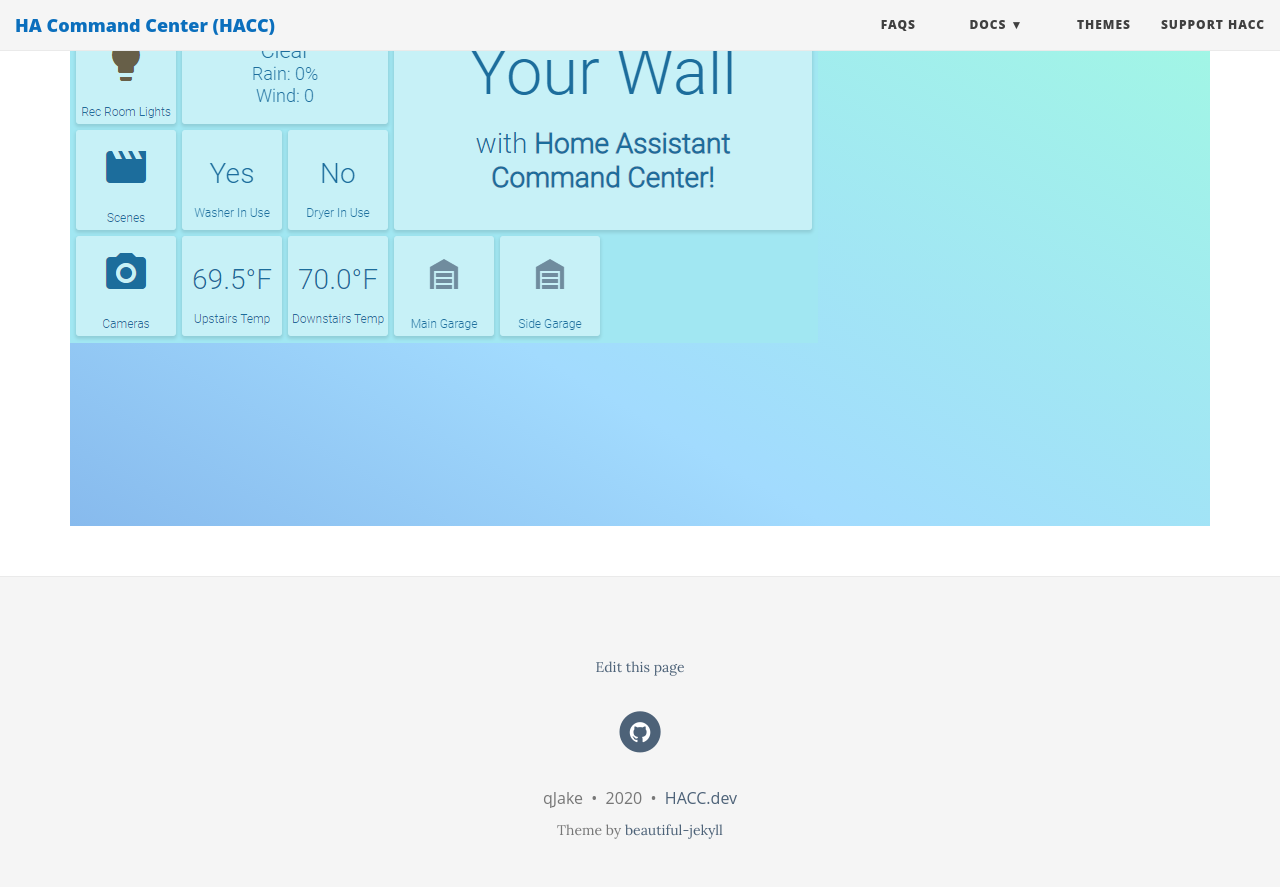
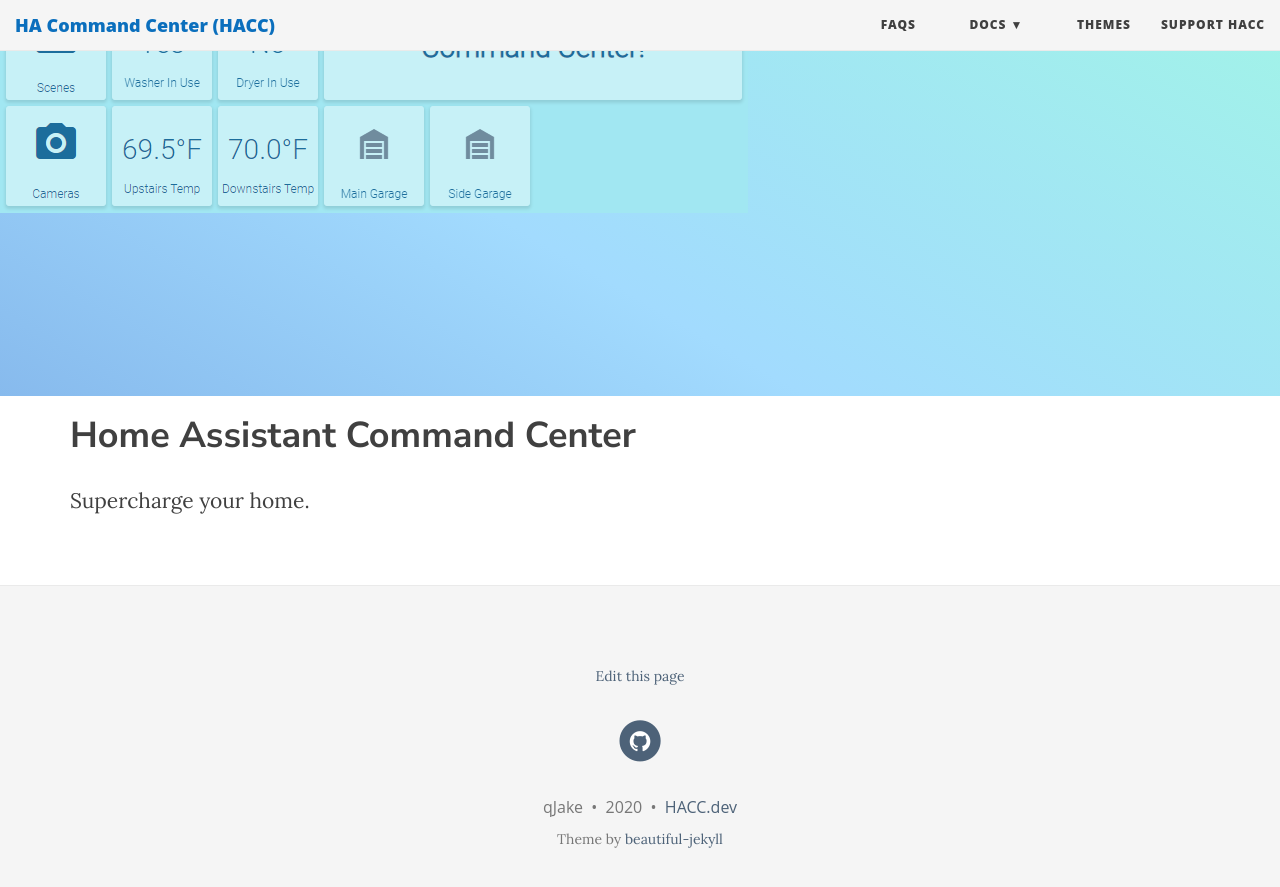
Before and after one commit to qJake/hacc.dev, a Jekyll site: the page built from index.html, in a window 1280 px wide and 900 px high, scrolled down 324 px. Shown: the top 887 px of the window. Built offline with Jekyll 4.4.1, drawn with Linux system fonts in a browser that asks for light colours; nearby versions of some CDN libraries; the list of posts is cut into pages by our own code.

Commit message:
fix home

```diff
--- /dev/null
+++ b/_layouts/home.html
@@ -0,0 +1,11 @@
+---
+layout: base
+---
+
+<div class="full-header colorized-header centered-contents">
+    <img src="/img/tiles-banner.png" alt="Supercharge your home with HACC!" />
+</div>
+
+<div role="main" class="container">
+    {{ content }}
+</div>
--- a/index.html
+++ b/index.html
@@ -1,10 +1,11 @@
 ---
-layout: default
+layout: home
 title: Home Assistant Command Center
 subtitle: Supercharge your home with a wall-mountable tablet interface for Home Assistant!
 use-site-title: true
 ---
 
-<div class="full-header colorized-header centered-contents">
-  <img src="/img/tiles-banner.png" alt="Supercharge your home with HACC!" />
+<div>
+  <h1>Home Assistant Command Center</h1>
+  <p class="lead">Supercharge your home.</p>
 </div>
```
